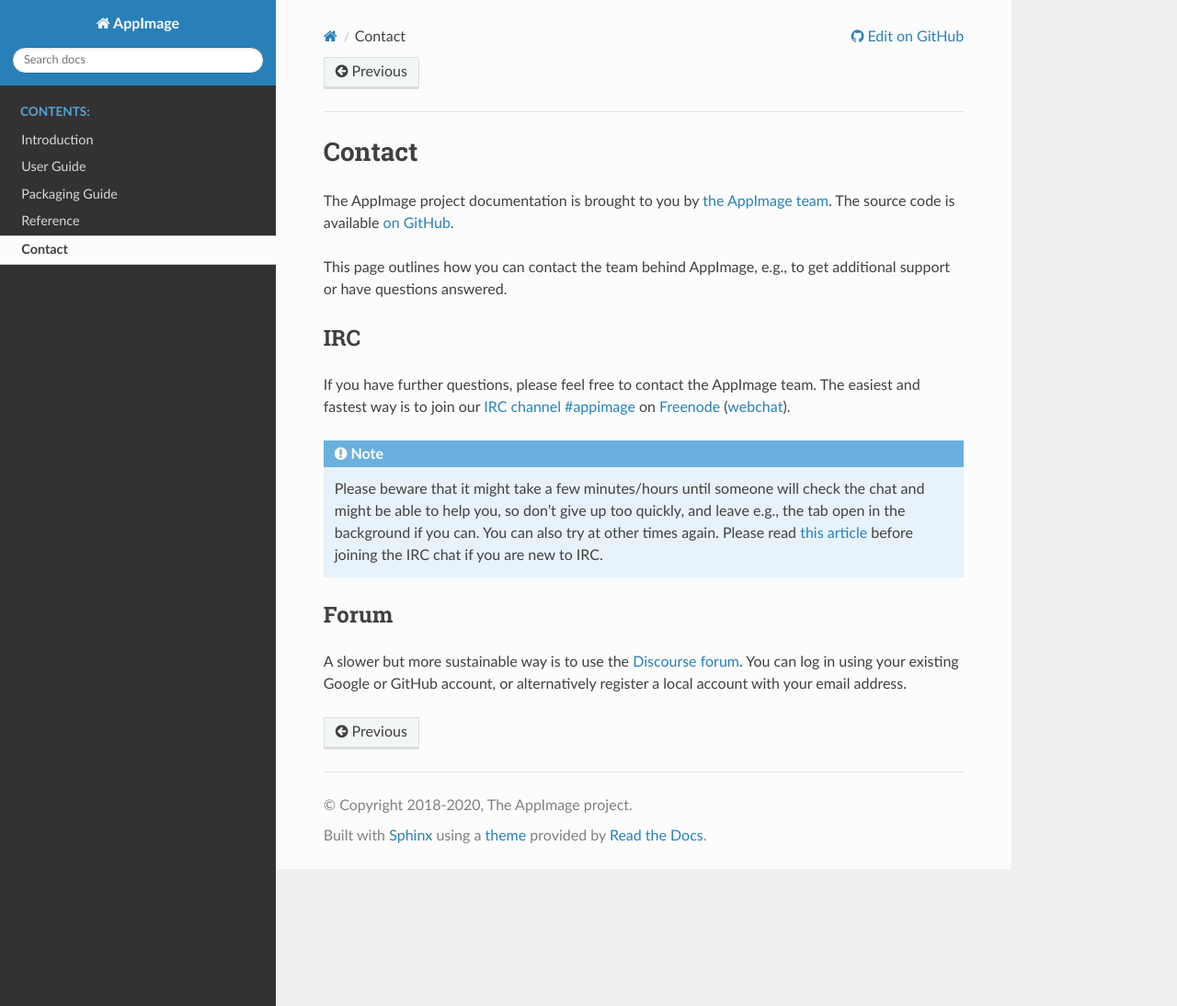
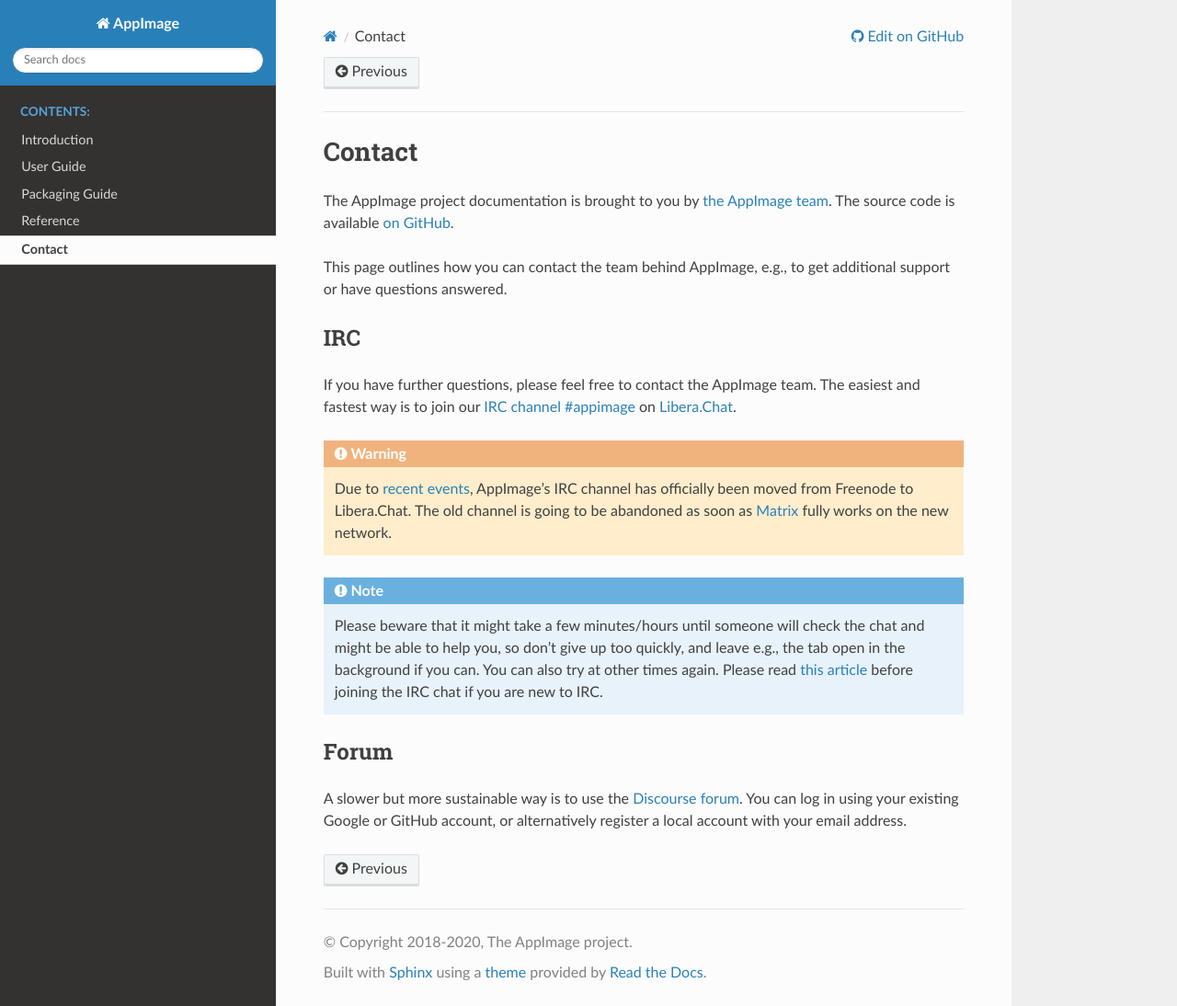
Before and after one commit to AppImage/docs.appimage.org, a Sphinx documentation site: the page built from source/contact.rst, in a window 1280 px wide and 1094 px high. Shown: the whole window at 92% size. Built offline with Sphinx 7.4.7 and the Read the Docs theme 2.0.0, drawn with Linux system fonts in a browser that asks for light colours.

Commit message:
Update IRC network on contact page

```diff
--- a/source/contact.rst
+++ b/source/contact.rst
@@ -11,7 +11,16 @@
 IRC
 ---
 
-If you have further questions, please feel free to contact the AppImage team. The easiest and fastest way is to join our `IRC channel #appimage <irc://chat.freenode.net/appimage>`__ on `Freenode <https://freenode.net>`__ (`webchat <https://webchat.freenode.net/?channels=appimage>`__).
+If you have further questions, please feel free to contact the AppImage team. The easiest and fastest way is to join our `IRC channel #appimage <ircs://irc.libera.chat/appimage>`__ on `Libera.Chat <https://libera.chat>`__.
+
+.. warning::
+
+   Due to `recent events <https://gist.github.com/joepie91/df80d8d36cd9d1bde46ba018af497409/>`__, AppImage's IRC channel has officially been moved from Freenode to Libera.Chat.
+   The old channel is going to be abandoned as soon as `Matrix <https://github.com/matrix-org/matrix-appservice-irc/wiki/Bridged-IRC-networks>`__ fully works on the new network.
+
+..
+   TODO: add new webchat link
+   (`webchat <https://webchat.libera.ch/?channels=appimage>`__).
 
 .. note::
 
```
